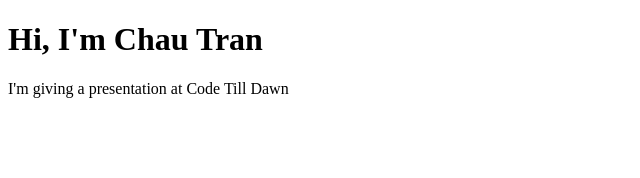
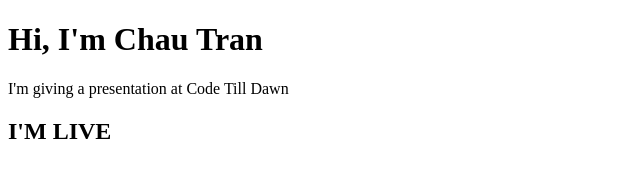
Before and after one commit to nartcalt/ctd-first-website, a plain HTML site: page index.html in a window 1280 px wide. Shown: the whole page, without its empty margins (0-640 px from the left). Drawn offline with Linux system fonts and the light colour scheme.

Commit message:
live update

```diff
--- a/index.html
+++ b/index.html
@@ -9,5 +9,6 @@
 <body>
     <h1>Hi, I'm Chau Tran</h1>
     <p>I'm giving a presentation at Code Till Dawn</p>
+        <h2>I'M LIVE</h2>
 </body>
 </html>
```
